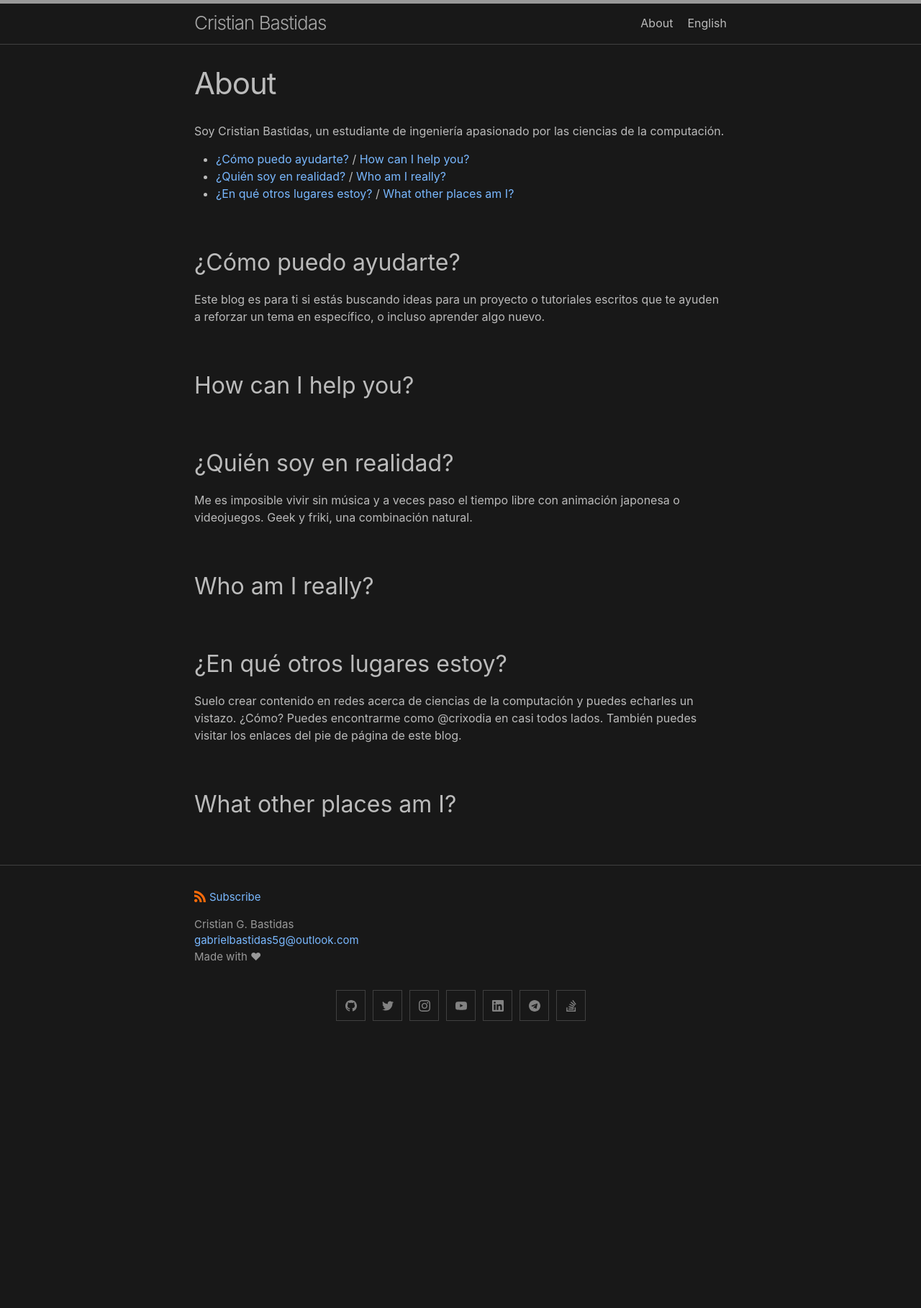
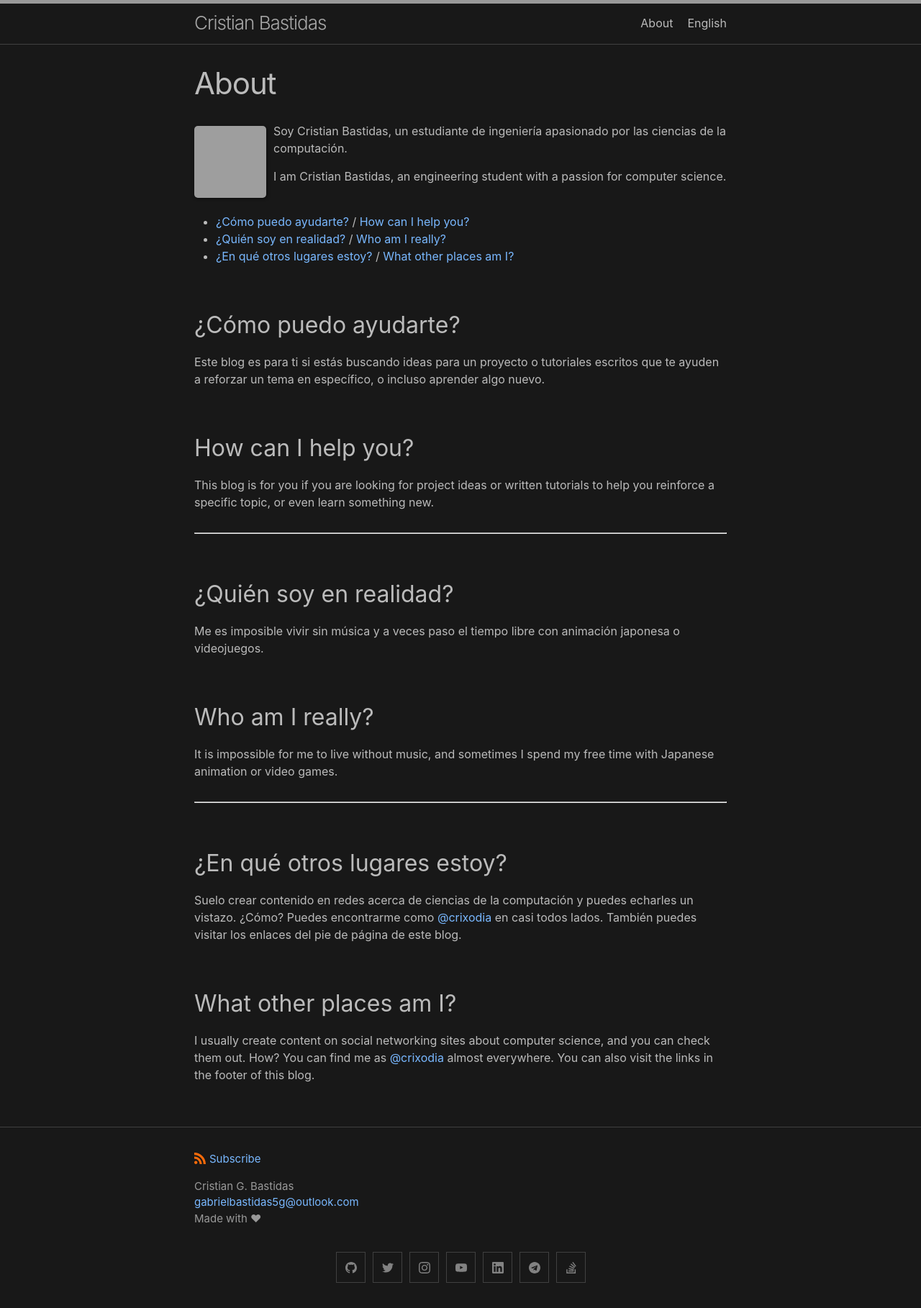
Before and after one commit to crixodia/my-blog, a Jekyll site: the page built from about.markdown, in a window 1280 px wide. Shown: the whole page at 72% size. Built offline with Jekyll 4.4.1, drawn with Linux system fonts in a browser that asks for light colours; before the commit the page ends 1454 px from its top, so only the background shows below that; grey boxes are pictures that could not be loaded.

Commit message:
About page

```diff
--- a/_layouts/home-en.html
+++ b/_layouts/home-en.html
@@ -27,10 +27,10 @@ layout: default
       {%- if post.language=="en" -%}
       <li>
         {%- if post.image -%}
-          <img src="{{- post.image | relative_url -}}" alt="" class="blog-roll-image">
+          <img src="{{- post.image | relative_url -}}" alt="" class="blog-roll-image shadow">
         {%- else -%}
           {%- assign postImage = "/assets/images/default-featured-image.jpg" -%}
-          <img src="{{- postImage | relative_url -}}" alt="" class="blog-roll-image">
+          <img src="{{- postImage | relative_url -}}" alt="" class="blog-roll-image shadow">
         {%- endif -%}
         <span class="post-meta">{{ post.date | date: date_format }}</span>
         <h3>
--- a/_layouts/home.html
+++ b/_layouts/home.html
@@ -27,10 +27,10 @@ layout: default
     {%- if post.language=="es" -%}
     <li>
       {%- if post.image -%}
-        <img src="{{- post.image | relative_url -}}" alt="" class="blog-roll-image">
+        <img src="{{- post.image | relative_url -}}" alt="" class="blog-roll-image shadow">
       {%- else -%}
         {%- assign postImage = "/assets/images/default-featured-image.jpg" -%}
-        <img src="{{- postImage | relative_url -}}" alt="" class="blog-roll-image">
+        <img src="{{- postImage | relative_url -}}" alt="" class="blog-roll-image shadow">
       {%- endif -%}
       <span class="post-meta">{{ post.date | date: date_format }}</span>
       <h3>
--- a/_layouts/post.html
+++ b/_layouts/post.html
@@ -5,10 +5,10 @@ layout: default
 
   <header class="post-header">
     {%- if page.image -%}
-      <img src="{{- page.image | relative_url -}}" alt="" class="featured-image-post">
+      <img src="{{- page.image | relative_url -}}" alt="" class="featured-image-post shadow">
     {%- else -%}
       {%- assign postImage = "/assets/images/default-featured-image.jpg" -%}
-      <img src="{{- postImage | relative_url -}}" alt="" class="featured-image-post">
+      <img src="{{- postImage | relative_url -}}" alt="" class="featured-image-post shadow">
     {%- endif -%}
     <h1 class="post-title p-name" itemprop="name headline">{{ page.title | escape }}</h1>
     <p class="post-meta">
--- a/_sass/minima/_layout.scss
+++ b/_sass/minima/_layout.scss
@@ -339,9 +339,6 @@
   object-fit: cover;
   border-radius: 5px;
   margin-bottom: 10px;
-  -webkit-box-shadow: 1px 1px 4px 0px rgba(0,0,0,0.5);
-  -moz-box-shadow: 1px 1px 4px 0px rgba(0,0,0,0.5);
-  box-shadow: 1px 1px 4px 0px rgba(0,0,0,0.5);
 }
 
 /**
@@ -354,9 +351,28 @@
   border-radius: 5px;
   float: left;
   margin-right: 10px;
-  -webkit-box-shadow: 1px 1px 4px 0px rgba(0,0,0,0.5);
-  -moz-box-shadow: 1px 1px 4px 0px rgba(0,0,0,0.5);
-  box-shadow: 1px 1px 4px 0px rgba(0,0,0,0.5);
+}
+
+/**
+* Avatar style
+**/
+.avatar-picture{
+  margin-left: auto;
+  margin-right: auto;
+  max-width:100px;
+  float: left;
+  margin-right: 10px;
+  margin-top: 5px;
+  border-radius: 5px;
+}
+
+/**
+* Custom shadow style
+**/
+.shadow{
+  -webkit-box-shadow: 1px 1px 4px 0px rgba(0, 0, 0, 0.5);
+  -moz-box-shadow: 1px 1px 4px 0px rgba(0, 0, 0, 0.5);
+  box-shadow: 1px 1px 4px 0px rgba(0, 0, 0, 0.5);
 }
 
 /**
--- a/about.markdown
+++ b/about.markdown
@@ -3,7 +3,11 @@ layout: page
 title: About
 permalink: /about/
 ---
+[<img src="https://avatars.githubusercontent.com/u/6288158?v=4" alt="profile-picture" class="avatar-picture shadow">]()
+
 Soy Cristian Bastidas, un estudiante de ingeniería apasionado por las ciencias de la computación.
+
+I am Cristian Bastidas, an engineering student with a passion for computer science.<br><br>
 
 * [¿Cómo puedo ayudarte?](#cómo-puedo-ayudarte) / [How can I help you?](#how-can-i-help-you)
 * [¿Quién soy en realidad?](#quién-soy-en-realidad) / [Who am I really?](#who-am-i-really)
@@ -13,13 +17,18 @@ Soy Cristian Bastidas, un estudiante de ingeniería apasionado por las ciencias
 Este blog es para ti si estás buscando ideas para un proyecto o tutoriales escritos que te ayuden a reforzar un tema en específico, o incluso aprender algo nuevo.
 
 ## How can I help you?
+This blog is for you if you are looking for project ideas or written tutorials to help you reinforce a specific topic, or even learn something new.
+<hr>
 
 ## ¿Quién soy en realidad?
-Me es imposible vivir sin música y a veces paso el tiempo libre con animación japonesa o videojuegos. Geek y friki, una combinación natural.
+Me es imposible vivir sin música y a veces paso el tiempo libre con animación japonesa o videojuegos.
 
 ## Who am I really?
+It is impossible for me to live without music, and sometimes I spend my free time with Japanese animation or video games.
+<hr>
 
 ## ¿En qué otros lugares estoy?
-Suelo crear contenido en redes acerca de ciencias de la computación y puedes echarles un vistazo. ¿Cómo? Puedes encontrarme como @crixodia en casi todos lados. También puedes visitar los enlaces del pie de página de este blog.
+Suelo crear contenido en redes acerca de ciencias de la computación y puedes echarles un vistazo. ¿Cómo? Puedes encontrarme como [@crixodia](https://www.twitter.com/crixodia) en casi todos lados. También puedes visitar los enlaces del pie de página de este blog.
 
 ## What other places am I?
+I usually create content on social networking sites about computer science, and you can check them out. How? You can find me as [@crixodia](https://www.twitter.com/crixodia) almost everywhere. You can also visit the links in the footer of this blog.
```
